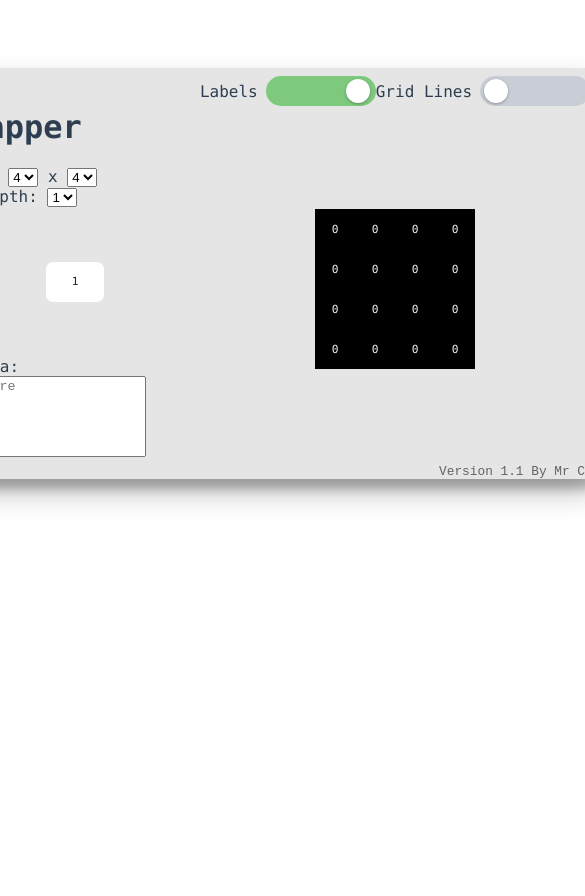
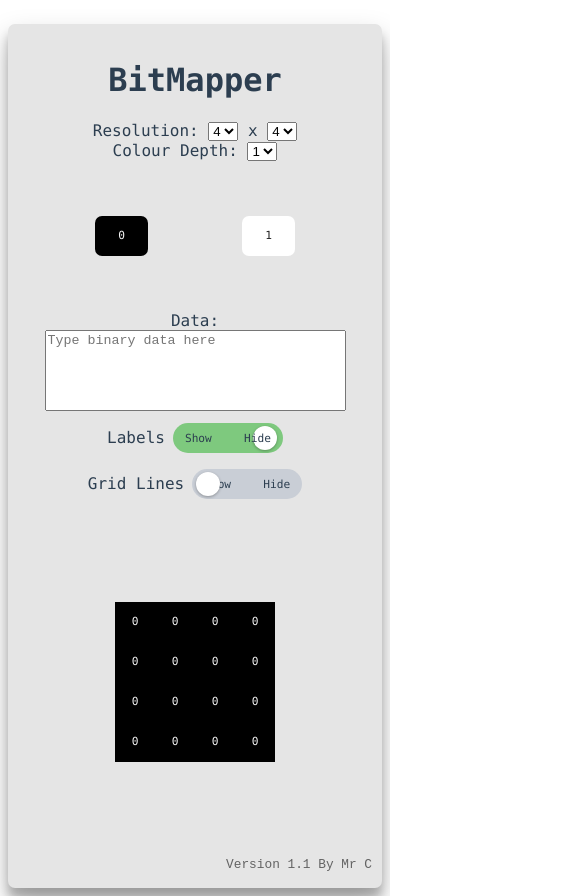
Before and after one commit to michael201110/BitMapper, a Vue app: page / in a window 390 px wide. Shown: the whole page, 585 px wide, since content can reach past the window. Before the commit the page ends 844 px from the top, so only its background shows below. Built offline with nearby package versions, Linux system fonts and the light colour scheme.

Commit message:
Publish BitMapper on GitHub Pages and fix input handling

```diff
--- a/src/App.vue
+++ b/src/App.vue
@@ -60,9 +60,9 @@
 
       <span v-show="enableHidden">Colour Depth: 3</span>
 
-      <label v-show="enableHidden">
+      <label v-show="colourDepth === 3">
 
-        Colour pallet:
+        Colour palette:
 
         <select v-model="palletChoice" @change="sliceData">
 
@@ -176,15 +176,11 @@
 
           cols="35"
 
-          v-model="data"
+          :value="data" aria-label="Binary data"
 
           placeholder="Type binary data here"
 
-          @keypress="checkBinary"
-
-          @change="sliceData"
-
-          @keyup="sliceData"
+          @input="updateData"
 
         ></textarea>
 
@@ -382,28 +378,14 @@ export default {
 
   methods: {
 
-    checkBinary(e) {
-
-      if (this.data.length >= this.fileSize) {
-
-        this.showWarning = "Max length reached";
-
-        this.data = this.data.slice(0, this.fileSize);
-
-        e.preventDefault();
-
-      } else if (!(e.key === "0" || e.key === "1")) {
-
-        this.showWarning = "Only accepts 0 or 1";
-
-        e.preventDefault();
-
-      } else {
-
-        this.showWarning = "";
-
-      }
-
+    updateData(event) {
+      const raw = event.target.value;
+      const binary = raw.replace(/[^01]/g, "");
+      this.showWarning = binary !== raw ? "Only accepts 0 or 1" :
+        binary.length > this.fileSize ? "Max length reached" : "";
+      this.data = binary.slice(0, this.fileSize);
+      event.target.value = this.data;
+      this.sliceData();
     },
 
     sliceData() {
@@ -499,21 +481,13 @@ export default {
   },
 
   watch: {
-
-    data(newVal, oldVal) {
-
-      if (/^$|([01]+$)/.test(newVal) && newVal.length <= this.xRes * this.yRes * this.colourDepth) {
-
-        this.data = newVal;
-
-      } else {
-
-        this.data = oldVal;
-
-      }
-
+    fileSize() {
+      this.data = this.data.slice(0, this.fileSize);
+      this.sliceData();
     },
-
+    colourDepth() {
+      this.sliceData();
+    },
   },
 
   computed: {
@@ -600,13 +574,13 @@ export default {
 
 }
 
-.left {
+.app > .left {
 
   width: 400px;
 
 }
 
-.right {
+.app > .right {
 
   width: 400px;
 
@@ -676,4 +650,11 @@ textarea {
 
 }
 
+@media (max-width: 840px) {
+  .app { width: 100%; max-width: 420px; flex-direction: column; margin-top: 16px; padding: 16px 0; }
+  .app > .column { width: 100%; }
+  textarea { box-sizing: border-box; max-width: calc(100% - 24px); }
+  .bitmap { max-width: 100%; }
+  .bitmap .pixel { max-width: calc((100vw - 32px) / 8); }
+}
 </style>
--- a/vite.config.js
+++ b/vite.config.js
@@ -2,6 +2,7 @@ import { defineConfig } from "vite";
 import vue from "@vitejs/plugin-vue";
 
 export default defineConfig({
+  base: "/BitMapper/",
   plugins: [vue()],
   server: {
     host: "0.0.0.0",
```
Also changed, not shown: 2 other files (tests, documents, lock files or other folders).
